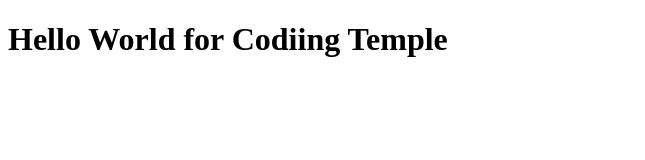
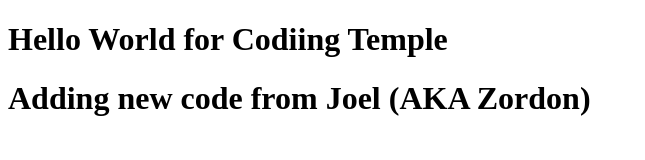
Before and after one commit to btalley07/group_project_rangers_63, a plain HTML site: page index.html in a window 1280 px wide. Shown: the whole page, without its empty margins (0-645 px from the left). Drawn offline with Linux system fonts and the light colour scheme.

Commit message:
Adding Code from Joel -- JC

```diff
--- a/index.html
+++ b/index.html
@@ -9,5 +9,10 @@
 </head>
 <body>
     <h1>Hello World for Codiing Temple</h1>
+
+
+
+
+    <h1>Adding new code from Joel (AKA Zordon)</h1>
 </body>
 </html>
```
